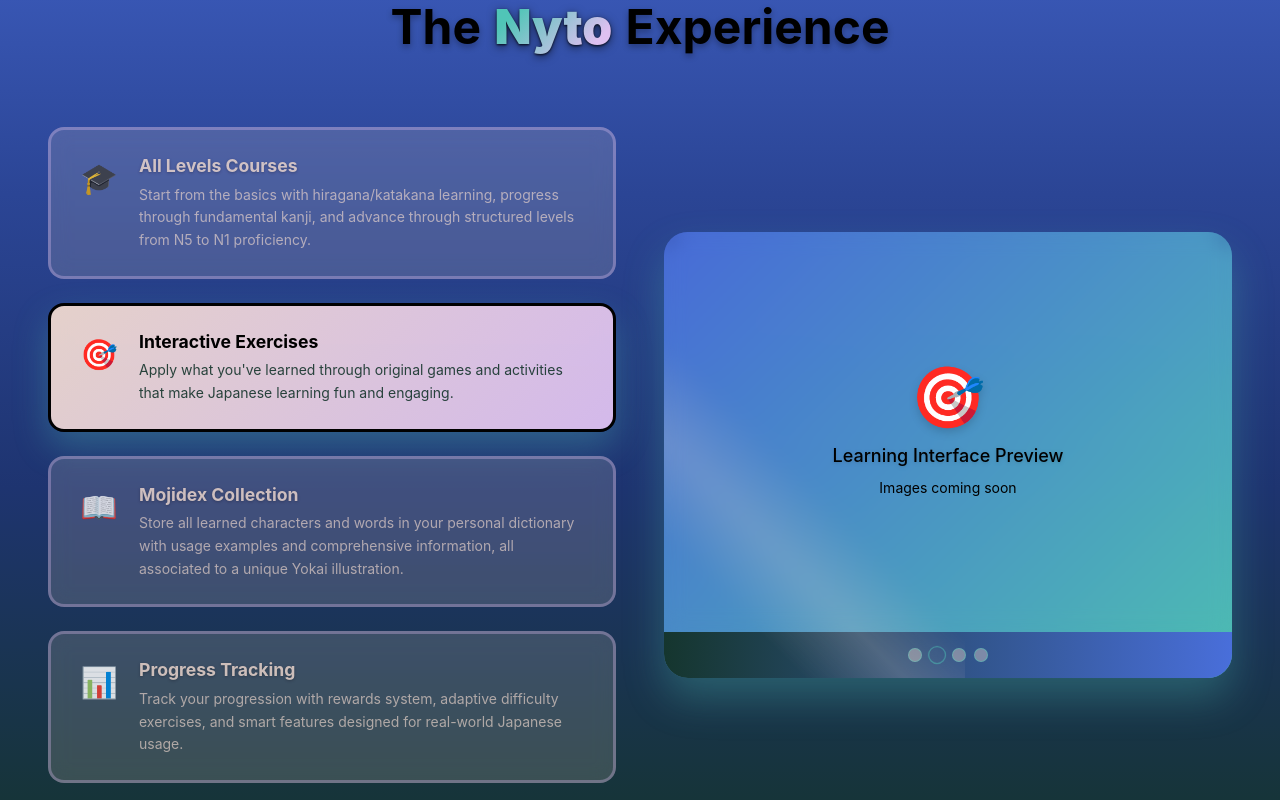
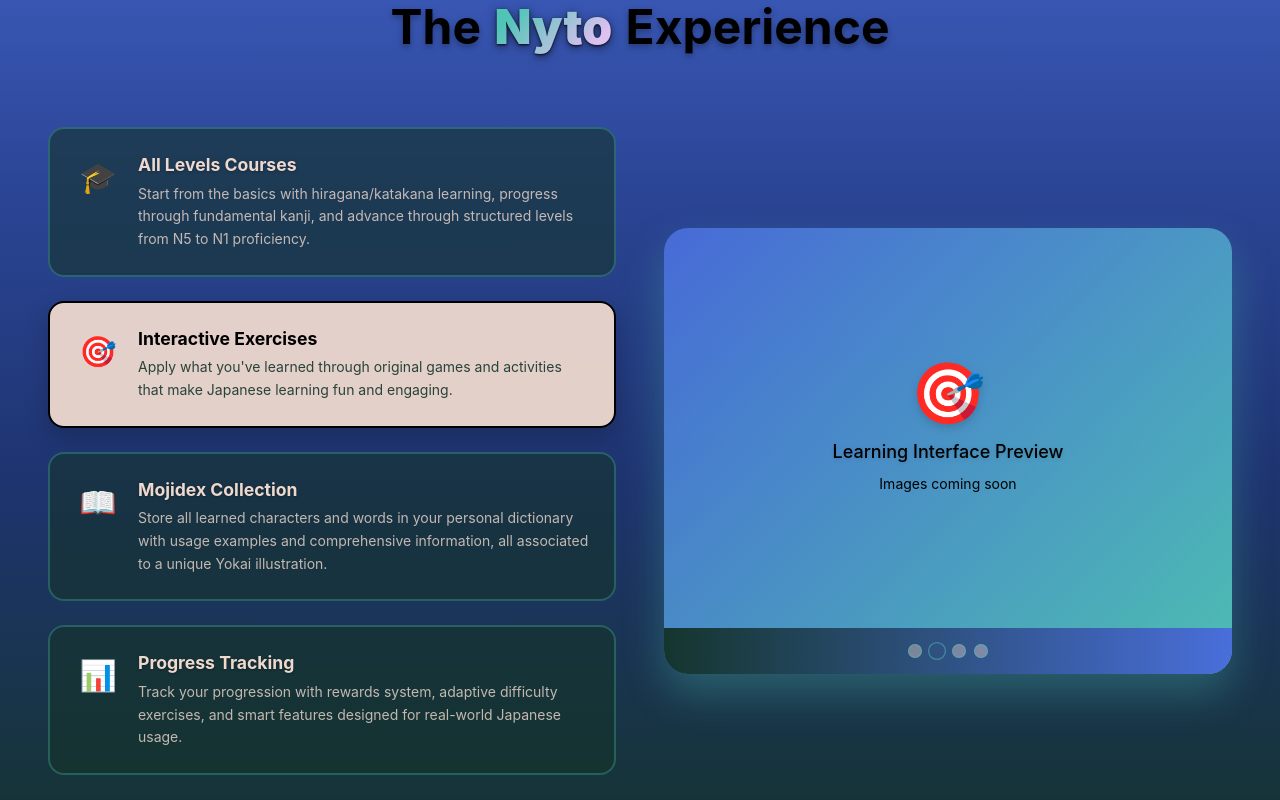
Before and after one commit to Noxy31/Nyto-Frontend, a Vue app: page / in a window 1280 px wide. Shown: the part 900-1700 px from the top of the page. Built offline with nearby package versions, Linux system fonts and the light colour scheme; the HTML template or start-up script is replaced by a standard one.

Commit message:
updated ui

```diff
--- a/src/components/HomeComponents/FeaturesSection.vue
+++ b/src/components/HomeComponents/FeaturesSection.vue
@@ -1,4 +1,13 @@
-<script setup lang="ts">
+/* Isolation container to prevent global CSS interference */
+.features-container {
+  transform: translateZ(0);
+  will-change: transform;
+}
+
+.feature-list {
+  position: relative;
+  z-index: 1;
+}<script setup lang="ts">
 import { ref, onMounted, onUnmounted } from 'vue';
 
 // Props
@@ -97,7 +106,6 @@ onUnmounted(() => {
 
 <template>
   <section id="features" class="relative features-bg overflow-hidden">
-
     <div class="container mx-auto px-6 md:px-12 py-24 relative z-10">
       <h2 class="text-4xl md:text-5xl font-bold text-center mb-16 transition-all duration-1000 transform"
           :class="props.isVisible ? 'translate-y-0 opacity-100' : 'translate-y-10 opacity-0'"
@@ -105,16 +113,16 @@ onUnmounted(() => {
         The <span class="gradient-text-nyto">Nyto</span> Experience
       </h2>
 
-      <div class="grid grid-cols-1 lg:grid-cols-2 gap-12 items-center">
+      <div class="grid grid-cols-1 lg:grid-cols-2 gap-12 items-center features-container">
         <!-- Feature list -->
-        <div class="space-y-6">
+        <div class="space-y-6 feature-list">
           <div v-for="(feature, index) in features"
                :key="index"
                @mouseenter="() => { activateFeature(index); pauseRotation(); }"
                @mouseleave="resumeRotation"
-               class="p-6 rounded-2xl transition-all duration-500 cursor-pointer feature-card"
+               class="p-6 rounded-2xl cursor-pointer feature-card"
                :class="feature.active ? 'active' : 'inactive'">
-            <div class="flex items-start space-x-4">
+            <div class="flex items-start space-x-4 relative z-10">
               <div class="text-3xl feature-icon flex-shrink-0 w-12 h-12 flex items-center justify-center">
                 {{ feature.icon }}
               </div>
@@ -180,73 +188,46 @@ onUnmounted(() => {
 /* Background with smooth gradient transition from hero */
 .features-bg {
   background: linear-gradient(180deg,
-    #496DDB 0%,          /* Bleu de la hero */
-    #3856B3 10%,         /* Transition douce */
-    #2B4595 30%,         /* Plus foncé progressivement */
-    #1E3470 60%,         /* Bleu foncé */
-    #14342B 100%         /* Vert foncé en bas */
+    #496DDB 0%,
+    #3856B3 10%,
+    #2B4595 30%,
+    #1E3470 60%,
+    #14342B 100%
   );
   position: relative;
   min-height: 100vh;
 }
 
-.gradient-transition {
-  display: none; /* Plus besoin avec le nouveau gradient */
-}
-
-/* Feature card styling avec bordures colorées */
+/* Feature card styling - ultra simplified */
 .feature-card {
-  backdrop-filter: blur(10px);
-  border: 3px solid;
+  border-radius: 1rem;
+  border: 2px solid transparent;
   position: relative;
-  overflow: hidden;
+  transition: all 0.2s ease-out;
 }
 
 .feature-card.active {
-  background: linear-gradient(135deg, rgba(239, 217, 206, 0.95) 0%, rgba(222, 192, 241, 0.95) 100%);
-  box-shadow: 0 15px 35px rgba(80, 197, 183, 0.3);
+  background-color: rgba(239, 217, 206, 0.95);
   border-color: var(--color-teal);
+  box-shadow: 0 10px 25px rgba(0, 0, 0, 0.2);
 }
 
 .feature-card.inactive {
-  background: rgba(239, 217, 206, 0.2);
-  opacity: 0.85;
-  border-color: rgba(222, 192, 241, 0.4);
+  background-color: rgba(20, 52, 43, 0.6);
+  border-color: rgba(80, 197, 183, 0.3);
 }
 
 .feature-card:hover {
-  box-shadow: 0 0 30px rgba(222, 192, 241, 0.5); /* Glow rose/crème seulement */
+  transform: translateX(5px);
   border-color: var(--color-lavender);
-  transform: translateX(5px);
 }
 
-/* Glow effect on hover - rose/crème only */
-.feature-card:hover::after {
-  content: '';
-  position: absolute;
-  inset: 0;
-  background: radial-gradient(circle at center, rgba(222, 192, 241, 0.3) 0%, transparent 70%);
-  pointer-events: none;
+.feature-card.inactive:hover {
+  background-color: rgba(20, 52, 43, 0.8);
+  box-shadow: 0 5px 15px rgba(0, 0, 0, 0.3);
 }
 
-/* Effet visuel coloré */
-.feature-card.active::before {
-  content: '';
-  position: absolute;
-  inset: -6px;
-  background: linear-gradient(90deg, var(--color-teal), var(--color-blue), var(--color-lavender));
-  border-radius: calc(1rem + 6px);
-  z-index: -1;
-  opacity: 0.6;
-  animation: glow 3s ease-in-out infinite;
-}
-
-@keyframes glow {
-  0%, 100% { opacity: 0.6; transform: scale(1); }
-  50% { opacity: 0.8; transform: scale(1.02); }
-}
-
-/* Fixed gradient text for Nyto - exactly like hero section */
+/* Gradient text for Nyto */
 .gradient-text-nyto {
   background: linear-gradient(135deg, #50C5B7 20%, #DEC0F1 80%);
   -webkit-background-clip: text;
@@ -257,8 +238,8 @@ onUnmounted(() => {
   text-shadow: none;
   filter: drop-shadow(0px 1px 1px rgba(0, 0, 0, 0.8)) drop-shadow(0px 2px 4px rgba(0, 0, 0, 0.5));
   font-weight: 900;
-  padding-bottom: 0.1em; /* Évite que le bas du y soit coupé */
-  margin: 0 2px; /* Petit espace sur les côtés */
+  padding-bottom: 0.1em;
+  margin: 0 2px;
 }
 
 h2 {
@@ -267,7 +248,7 @@ h2 {
 }
 
 .feature-title {
-  transition: color 0.3s ease;
+  transition: color 0.2s ease;
   font-weight: 700;
   font-size: 1.1rem;
   margin-bottom: 0.3rem;
@@ -279,12 +260,12 @@ h2 {
 }
 
 .feature-card.inactive .feature-title {
-  color: #EFD9CE; /* Crème rosé de la palette */
+  color: #EFD9CE;
   text-shadow: 0 1px 3px rgba(0, 0, 0, 0.3);
 }
 
 .feature-description {
-  transition: all 0.3s ease;
+  transition: all 0.2s ease;
 }
 
 .feature-card.active .feature-description {
@@ -292,11 +273,11 @@ h2 {
 }
 
 .feature-card.inactive .feature-description {
-  color: #EFD9CE; /* Même couleur crème rosé pour la description */
+  color: #EFD9CE;
   opacity: 0.8;
 }
 
-/* Carousel styling avec bordures et effets colorés */
+/* Carousel styling - simplified */
 .carousel-container {
   background: linear-gradient(135deg, rgba(73, 109, 219, 0.95) 0%, rgba(80, 197, 183, 0.95) 100%);
   box-shadow: 0 20px 40px rgba(80, 197, 183, 0.3);
@@ -305,17 +286,21 @@ h2 {
   overflow: hidden;
 }
 
+/* Simplified shimmer effect */
 .carousel-container::before {
   content: '';
   position: absolute;
-  inset: 0;
-  background: linear-gradient(45deg, transparent 40%, rgba(239, 217, 206, 0.2) 50%, transparent 60%);
-  animation: shimmer 3s infinite;
+  top: 0;
+  left: -100%;
+  width: 100%;
+  height: 100%;
+  background: linear-gradient(90deg, transparent, rgba(255, 255, 255, 0.1), transparent);
+  transition: left 0.8s ease;
 }
 
-@keyframes shimmer {
-  0% { transform: translateX(-100%); }
-  100% { transform: translateX(100%); }
+.carousel-container:hover::before {
+  left: 100%;
+  transition: left 1.5s ease;
 }
 
 .carousel-display {
@@ -324,7 +309,6 @@ h2 {
   display: flex;
   align-items: center;
   justify-content: center;
-  backdrop-filter: blur(10px);
 }
 
 .carousel-footer {
@@ -333,17 +317,13 @@ h2 {
   padding: 1rem 1.5rem;
 }
 
-.carousel-footer .font-medium {
-  color: var(--color-cream);
-  text-shadow: 0 2px 4px rgba(0, 0, 0, 0.3);
-}
-
 .feature-indicator {
   background-color: rgba(239, 217, 206, 0.4);
   border: 1px solid rgba(80, 197, 183, 0.5);
   width: 14px;
   height: 14px;
   cursor: pointer;
+  transition: all 0.2s ease;
 }
 
 .feature-indicator.active {
@@ -360,7 +340,7 @@ h2 {
 
 /* Transitions */
 .fade-enter-active, .fade-leave-active {
-  transition: opacity 0.5s ease;
+  transition: opacity 0.3s ease;
 }
 
 .fade-enter-from, .fade-leave-to {
@@ -393,4 +373,16 @@ h2 {
     font-size: 0.9rem;
   }
 }
+
+/* Performance optimizations - simplified */
+* {
+  box-sizing: border-box;
+}
+
+/* Disable unnecessary animations during scroll */
+@media (prefers-reduced-motion: no-preference) {
+  .feature-card {
+    transition: transform 0.2s ease-out, background-color 0.2s ease-out, border-color 0.2s ease-out, box-shadow 0.2s ease-out;
+  }
+}
 </style>
```
